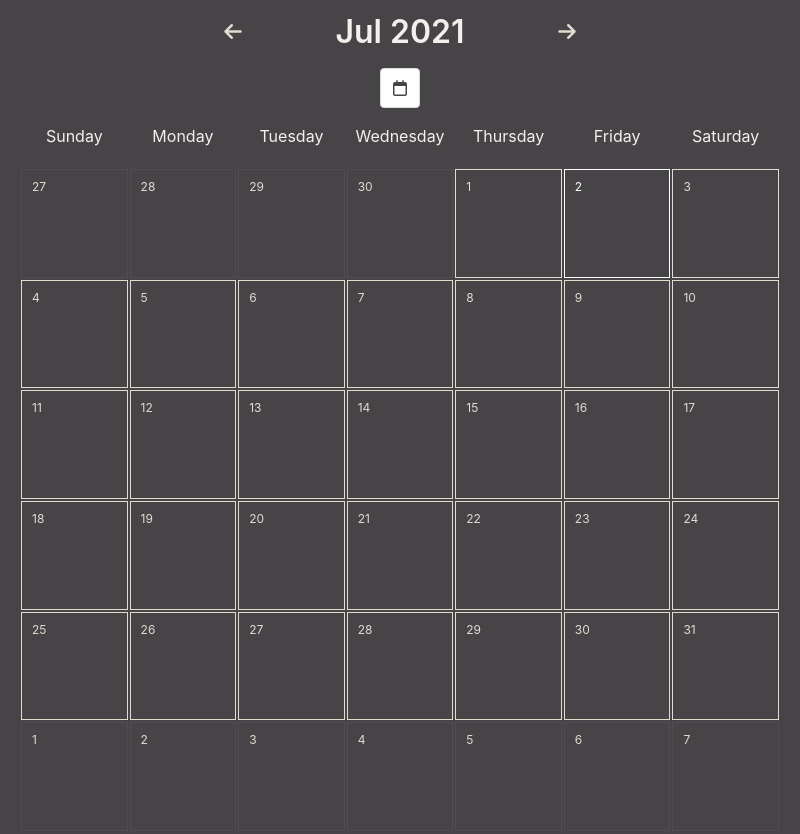
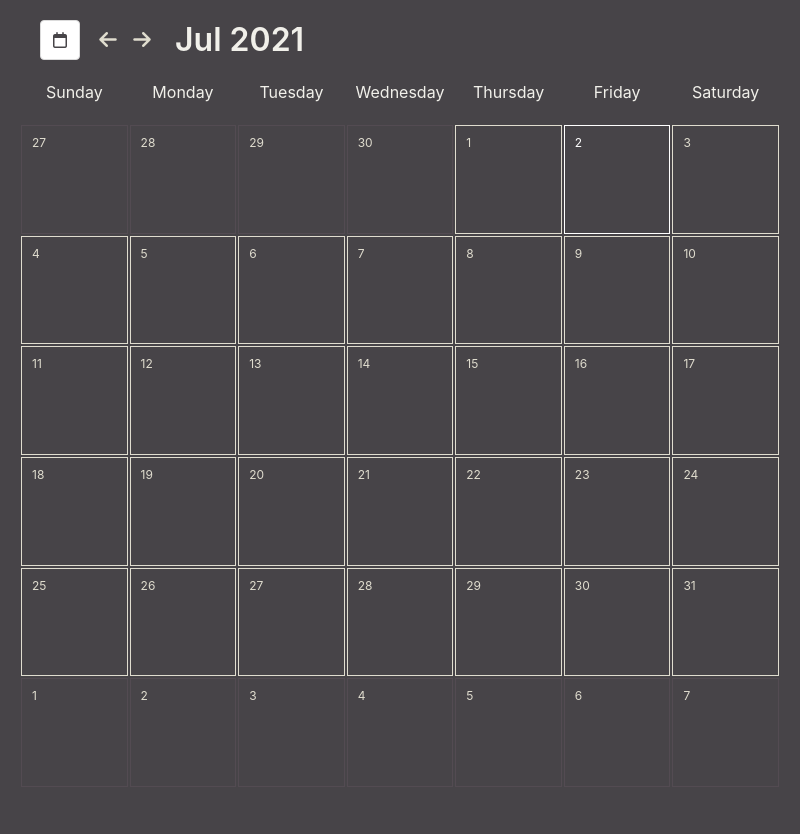
Before and after one commit to jwhitlow45/caltron, an Electron app: page src/index.html in a window 800 px wide. After the commit the page ends 812 px from the top, so only its background shows below. Drawn offline with nearby package versions, Linux system fonts and the light colour scheme.

Commit message:
feat:moved header to top right and made design more modern

```diff
--- a/src/css/nav-bar.css
+++ b/src/css/nav-bar.css
@@ -1,18 +1,23 @@
 /* month selector */
 #nav-bar {
+  /* alignment */
+  display: inline-flex;
+  justify-content: center;
+  align-items: center;
+
   /* sizing */
   font-size: 1.25em;
-  min-width: 754px;
 
   /* spacing */
-  padding-top: 1em;
+  margin: 1em;
+  padding-left: 1em;
   text-align: center;
 }
 
 #date {
   /* spacing */
   line-height: 0.75em;
-  min-width: 300px;
+  margin-left: 0.5em;
 
   /* colors */
   color: var(--month-font-color);
@@ -32,8 +37,7 @@
 
 #view-toggle {
   /* spacing */
-  margin: 1em;
-  margin-top: 0px;
+  margin-right: 1em;
 
   /* colors */
   color: var(--view-toggle-button-color);
--- a/src/index.css
+++ b/src/index.css
@@ -10,7 +10,7 @@
 
   /* arrow colors */
   --arrow-button-color: #e0ddcf;
-  --arrow-button-click-color: black;
+  --arrow-button-click-color: #474448;
 
   /* button colors */
   --view-toggle-button-color: #e0ddcf;
--- a/src/index.html
+++ b/src/index.html
@@ -21,20 +21,19 @@
   </head>
   <body>
     <div id="nav-bar">
+      <a id="view-toggle" class="button is-regular"
+        ><span class="icon"
+          ><i id="view-toggle-icon" class="far fa-calendar"></i></span
+      ></a>
       <span class="icon-text">
         <span id="left-arrow" class="icon"
           ><i id="arrow" class="fas fa-arrow-left"></i
         ></span>
-        <span id="date" class="title">Month</span>
         <span id="right-arrow" class="icon"
           ><i id="arrow" class="fas fa-arrow-right"></i
         ></span>
+        <span id="date" class="title">Month</span>
       </span>
-      <br>
-      <a id="view-toggle" class="button is-regular"
-        ><span class="icon"
-          ><i id="view-toggle-icon" class="far fa-calendar"></i></span
-      ></a>
     </div>
     <div id="calendar">
       <div id="weekday-header"></div>
```
